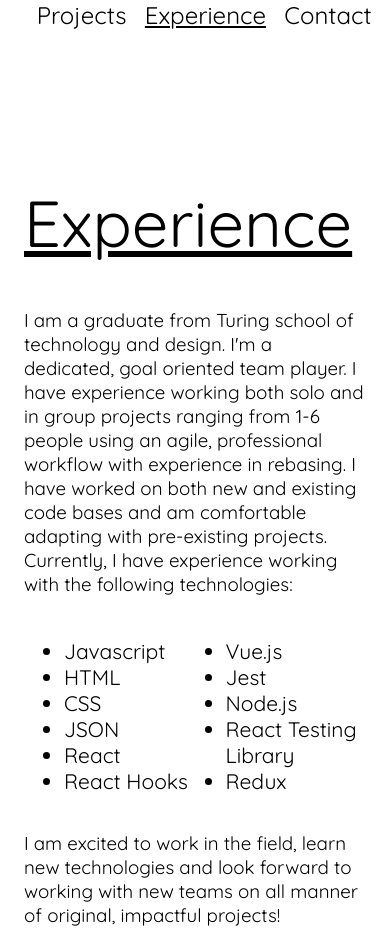
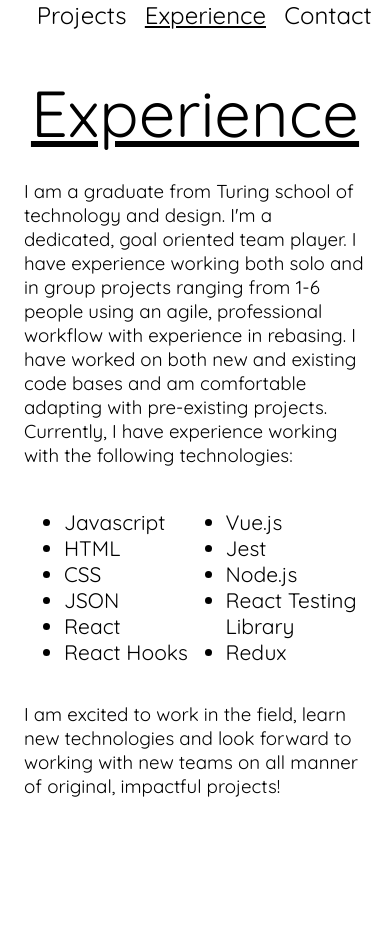
Before and after one commit to MarchCorbin/corbinsite, a React (Create React App) app: page /experience in a window 390 px wide. After the commit the page ends 844 px from the top, so only its background shows below. Built offline with nearby package versions, Linux system fonts and the light colour scheme.

Commit message:
Added mobile support to all components

```diff
--- a/src/components/contact/Contact.css
+++ b/src/components/contact/Contact.css
@@ -29,4 +29,22 @@ h2 {
 
 @media only screen and (max-width: 600px) {
 
+  .page-title {
+    font-size:50px;
+    margin-bottom: 0.3em;
+  }
+
+  .contact-option {
+    font-size:15px;
+  }
+
+  .contactinfo {
+    margin:0;
+  }
+
+  .contact-text {
+    margin-bottom:1em;
+  }
+
+
 }
--- a/src/components/contact/Contact.js
+++ b/src/components/contact/Contact.js
@@ -10,15 +10,15 @@ const Contact = () => {
     <div className="contactinfo fade-in">
       <h1 className='page-title'>Contact</h1>
       <a className="contact-option" href="http://mail.google.com/mail/" target="_blank">
-        <h2>Email: MarchCorbin@gmail.com</h2>
+        <h2 className='contact-text'>Email:<br /> MarchCorbin@gmail.com</h2>
       </a>
       <a className="contact-option" href="https://www.linkedin.com/in/marchcorbin/" target="_blank">
-        <h2>LinkedIn: https://www.linkedin.com/in/marchcorbin/</h2>
+        <h2 className='contact-text'>LinkedIn:<br /> https://www.linkedin.com/in/marchcorbin/</h2>
       </a>
       <a className="contact-option" href="https://github.com/MarchCorbin" target="_blank">
-        <h2>GitHub: https://github.com/MarchCorbin</h2>
+        <h2 className='contact-text'>GitHub:<br /> https://github.com/MarchCorbin</h2>
       </a>
-        <h2>Phone: (720)626-1125</h2>
+        <h2 className='contact-text'>Phone:<br /> (720)626-1125</h2>
     </div>
     </>
   );
--- a/src/components/experience/Experience.css
+++ b/src/components/experience/Experience.css
@@ -12,6 +12,32 @@
   font-size: 21px;
 }
 
+.experience-title {
+  font-size: 65px;
+  margin-bottom: 0.7em;
+  text-decoration: underline;
+}
+
 .exp-text {
   margin-top: 2em;
 }
+
+@media only screen and (max-width: 600px) {
+
+  .experience-page {
+    display: flex;
+    flex-flow: column;
+    margin-top: 1em;
+    padding: 1.5em;
+    align-items: center;
+  }
+
+  .experience-title {
+    font-size: 65px;
+    margin-top:0em;
+    margin-bottom: 0.4em;
+    text-decoration: underline;
+  }
+
+
+}
--- a/src/components/experience/Experience.js
+++ b/src/components/experience/Experience.js
@@ -7,8 +7,8 @@ const Experience = () => {
     <>
     <Header location={'experience'} />
     <div className='experience-page fade-in'>
-    <h1 className="page-title">Experience</h1>
-    <h3>I am a graduate from Turing school of technology and design. I'm a dedicated, goal oriented team player. I have experience working both solo and in group projects ranging from 1-6 people using an agile, professional workflow with experience in rebasing. I have worked on both new and existing code bases and am comfortable adapting with pre-existing projects. Currently, I have experience working with the following technologies: </h3>
+    <h1 className="experience-title">Experience</h1>
+    <h3 className="experience-text">I am a graduate from Turing school of technology and design. I'm a dedicated, goal oriented team player. I have experience working both solo and in group projects ranging from 1-6 people using an agile, professional workflow with experience in rebasing. I have worked on both new and existing code bases and am comfortable adapting with pre-existing projects. Currently, I have experience working with the following technologies: </h3>
     <ul className='exp-list'>
        <li>Javascript</li>
         <li>HTML</li>
--- a/src/components/projects/Projects.css
+++ b/src/components/projects/Projects.css
@@ -1,5 +1,7 @@
 .projects-page {
-  margin-left:5em;
+  display: flex;
+  flex-flow: column;
+  align-items: center;
 }
 
 .option-link {
@@ -23,7 +25,7 @@
 }
 
 .project-image {
-  width:fit-content;
+  width:40vw;
 }
 
 .project-title {
@@ -36,3 +38,20 @@
   margin-bottom: 0.7em;
   text-decoration: underline;
 }
+
+@media only screen and (max-width: 600px) {
+
+.projects-page {
+  margin:0;
+}
+
+.project-description {
+  margin-bottom: 1.5em;
+  width: 90vw;
+}
+
+.project-image {
+  width:22em;
+}
+
+}
--- a/src/components/projects/Projects.js
+++ b/src/components/projects/Projects.js
@@ -28,7 +28,7 @@ const Projects = () => {
         <a className="option-link" href="https://whosthatpokemongame.netlify.app" target="_blank">Deployment</a>
         <a className="option-link" href='https://github.com/MarchCorbin/whos-that-pokemon' target="_blank">Repository</a>
         </section>
-        <img style={{width:'45em'}} className='project-image' src='https://user-images.githubusercontent.com/54864865/88721582-e49efe00-d0e3-11ea-969d-36e22fe05ff5.gif' alt='pokemon showcase' />
+        <img className='project-image' src='https://user-images.githubusercontent.com/54864865/88721582-e49efe00-d0e3-11ea-969d-36e22fe05ff5.gif' alt='pokemon showcase' />
       </div>
       <div className='single-project'>
         <h1 className="project-title">SpellBook</h1>
@@ -46,7 +46,7 @@ const Projects = () => {
           <a target="_blank" href='https://rancidtomatillos.netlify.app' className="option-link">Deployment</a>
           <a target="_blank" href='https://github.com/MarchCorbin/RancidTomatillios' className="option-link">Repository</a>
         </section>
-        <img style={{width:'45em'}} className="project-image" src='/assets/Logginginandcomment.gif' alt='tomatillos showcase' />
+        <img className="project-image" src='/assets/Logginginandcomment.gif' alt='tomatillos showcase' />
       </div>
     </div>
   </>
```
Also changed, not shown: 1 other file (tests, documents, lock files or other folders).
